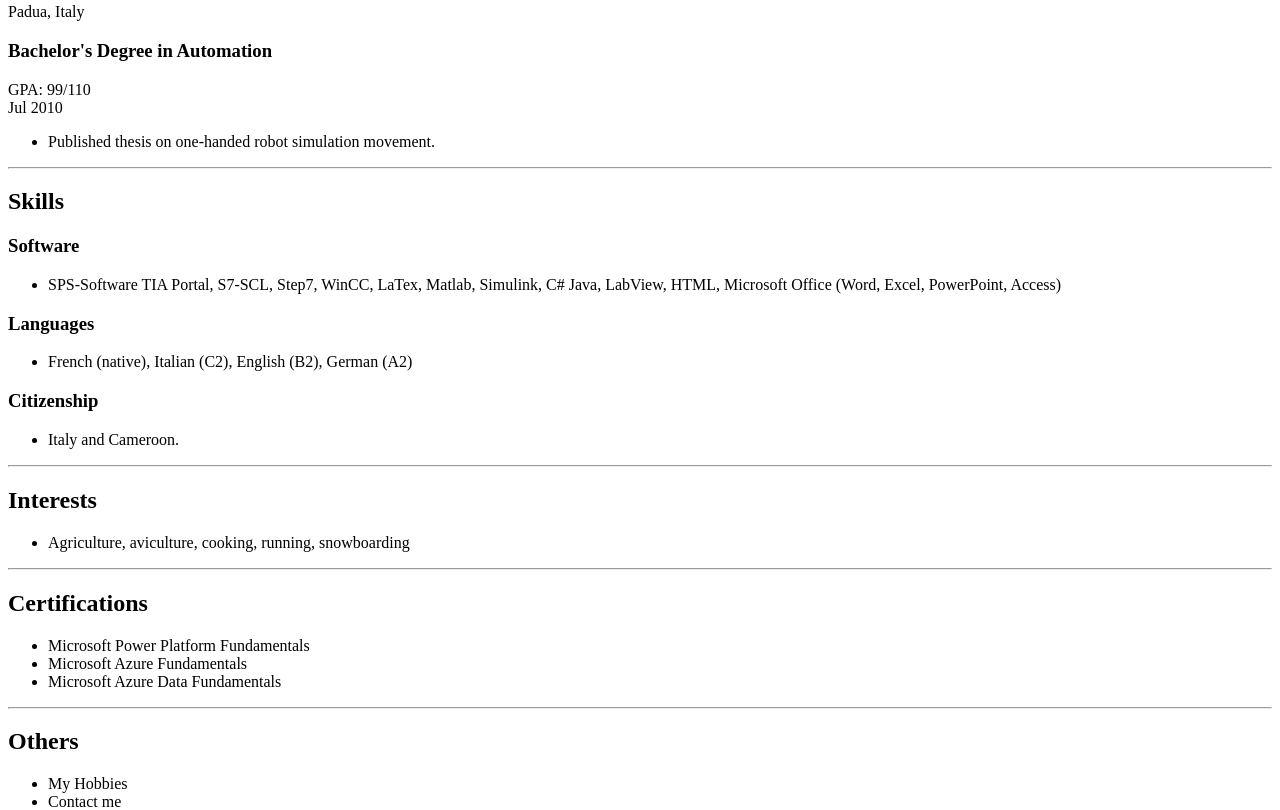
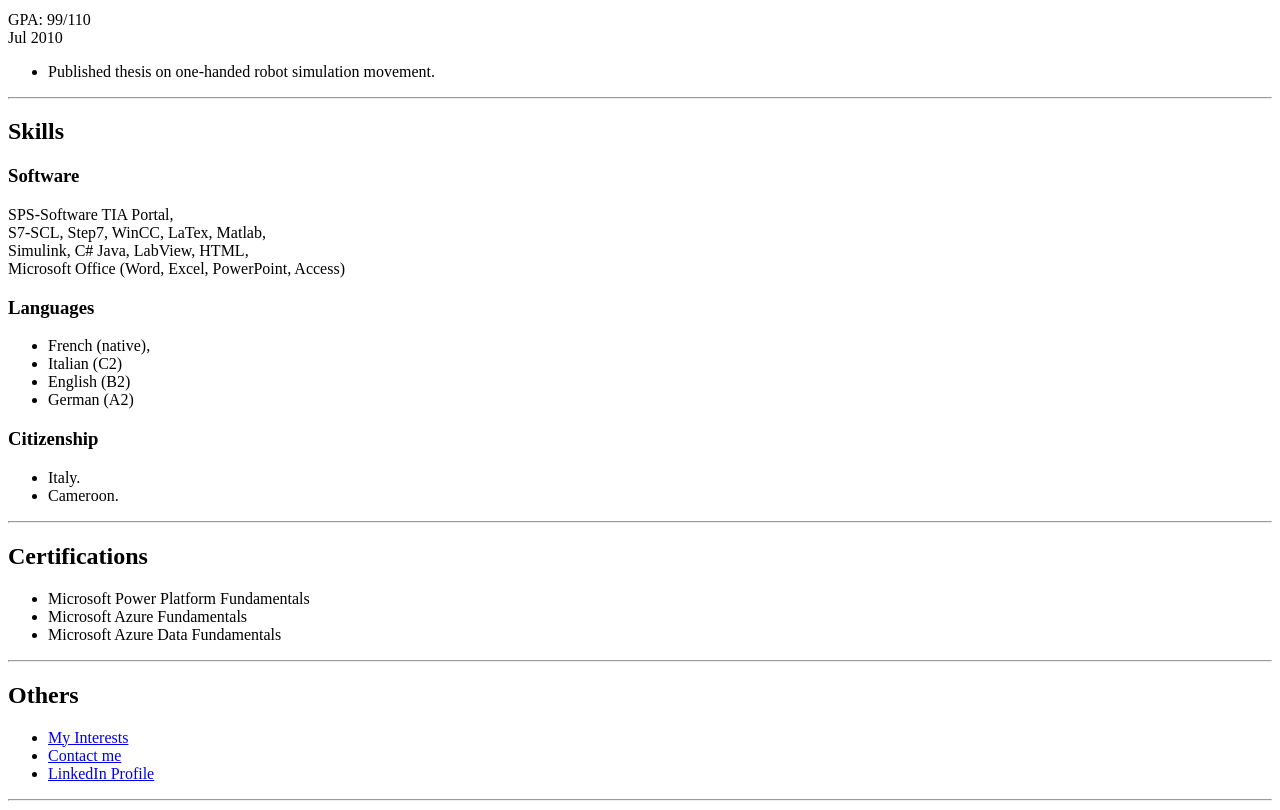
Before and after one commit to DianeTefo/My-Resume, a plain HTML site: page index.html in a window 1280 px wide. Shown: the part 1990-2800 px from the top of the page. Drawn offline with Linux system fonts and the light colour scheme.

Commit message:
Add files via upload

```diff
--- a/index.html
+++ b/index.html
@@ -8,15 +8,15 @@
 <body>
     <h1>Christiane Diane Mefo Tefo</h1>
     <img src ="./assets/images/myphoto.png" height="100" alt="beautifull black woman photo her name is Mefo she is an engineer mom of 4 "/>
-    <P>El Casar, Guadalajara, Spain 19140 <br/>
-        <a href="https://mail.google.com/">tefodiane@gmail.com</a><br/>
-        +39 340 882 3398  <br/>
-        <a href ="https://www.linkedin.com/in/christiane-diane-mefo-tefo-9028b760">LinkedIn Profile</a>
-    </p>
-    <hr/>
+
     <h2>Professional Summary</h2>
 <p>
-    Dedicated and results-driven Automation Engineer and Microsoft IT Consultant with over a decade of experience in plant automation, cloud solutions, and system integration. Proven track record in diagnosing technical issues, developing innovative automation solutions, and enhancing operational efficiencies. Strong background in collaboration with cross-functional teams to deliver high-quality service and support to clients. Multilingual professional with expertise in various programming languages and automation software.
+    Dedicated and results-driven Automation Engineer and Microsoft IT Consultant with over a decade<br/>
+     of experience in plant automation, cloud solutions, and system integration. Proven track record<br/>
+     in diagnosing technical issues, developing innovative automation solutions, and enhancing operational efficiencies. <br/>
+     Strong background in collaboration with cross-functional teams to deliver high-quality service and support to clients.<br/>
+      Multilingual professional with
+     expertise in various programming languages and automation software.
 
 </p>
 <hr/>
@@ -101,25 +101,26 @@
 
     <h2>Skills</h2>
     <h3>Software</h3>
-    <ul>
-        <li>SPS-Software TIA Portal, S7-SCL, Step7, WinCC, LaTex, Matlab, Simulink, C#
-            Java, LabView, HTML, Microsoft Office (Word, Excel, PowerPoint, Access)
-        </li>
-    </ul>
+    <p>
+        SPS-Software TIA Portal,<br/>
+         S7-SCL, Step7, WinCC, LaTex, Matlab, <br/>
+         Simulink, C# Java, LabView, HTML,<br/>
+         Microsoft Office (Word, Excel, PowerPoint, Access)
+    </p>
     <h3>Languages</h3>
    <ul>
-    <li>French (native), Italian (C2), English (B2), German (A2)</li>
+    <li>French (native), </li>
+    <li> Italian (C2)</li>
+    <li>English (B2)</li>
+    <li> German (A2)</li>
    </ul>
     <h3>Citizenship</h3>
     <ul>
-        <li>Italy and Cameroon.</li>
-       </ul>
+        <li>Italy.</li>
+        <li>Cameroon.</li>
+    </ul>
        <hr/>
-    <h2>Interests</h2>
-    <ul>
-        <li>Agriculture, aviculture, cooking, running, snowboarding</li>
-    </ul>
-    <hr/>
+
 <h2>Certifications</h2>
 <ul>
     <li>Microsoft Power Platform Fundamentals</li>
@@ -128,9 +129,11 @@
 </ul>
 <hr/>
 <h2>Others</h2>
+
 <ul>
-    <li>My Hobbies</li>
-    <li>Contact me</li>
+    <li><a href="./public/contact.html">My Interests</a></li>
+    <li><a href="./public/contact.html">Contact me</a></li>
+    <li> <a href ="https://www.linkedin.com/in/christiane-diane-mefo-tefo-9028b760">LinkedIn Profile</a></li>
 </ul>
 <hr/>
 
```
